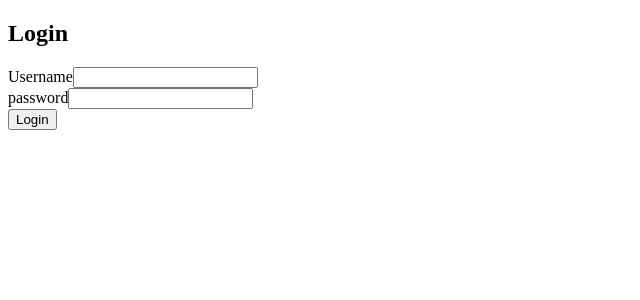
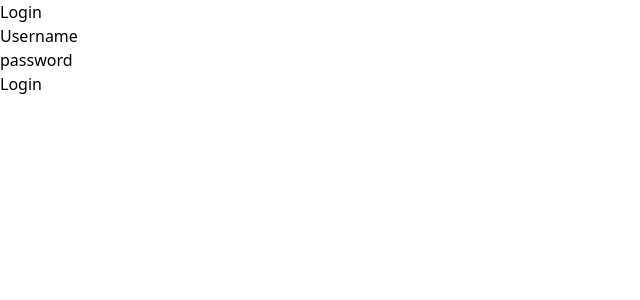
Before and after one commit to JLuisHdz/inventory-system-frontend, an Angular app: page /login in a window 1280 px wide. Shown: the top 300 px of the page, without its empty margins (0-640 px from the left). Built offline with nearby package versions, Linux system fonts and the light colour scheme.

Commit message:
feat(UI): installation of tailwind

```diff
--- a/package.json
+++ b/package.json
@@ -29,12 +29,15 @@
     "@angular/cli": "^17.3.8",
     "@angular/compiler-cli": "^17.3.0",
     "@types/jasmine": "~5.1.0",
+    "autoprefixer": "^10.4.27",
     "jasmine-core": "~5.1.0",
     "karma": "~6.4.0",
     "karma-chrome-launcher": "~3.2.0",
     "karma-coverage": "~2.2.0",
     "karma-jasmine": "~5.1.0",
     "karma-jasmine-html-reporter": "~2.1.0",
+    "postcss": "^8.5.8",
+    "tailwindcss": "^3.4.19",
     "typescript": "~5.4.2"
   }
 }
--- a/src/styles.css
+++ b/src/styles.css
@@ -1 +1,3 @@
-/* You can add global styles to this file, and also import other style files */
+@tailwind base;
+@tailwind components;
+@tailwind utilities;
--- /dev/null
+++ b/tailwind.config.js
@@ -0,0 +1,8 @@
+/** @type {import('tailwindcss').Config} */
+module.exports = {
+  content: ["./src/**/*.{html,ts}",],
+  theme: {
+    extend: {},
+  },
+  plugins: [],
+}
```
Also changed, not shown: 1 other file (tests, documents, lock files or other folders).
